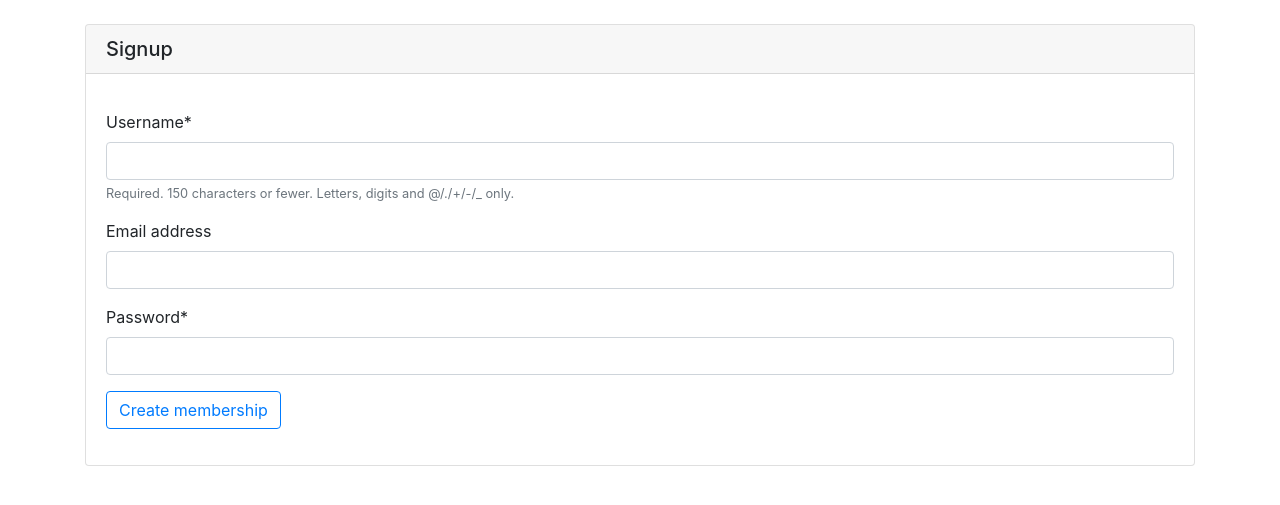
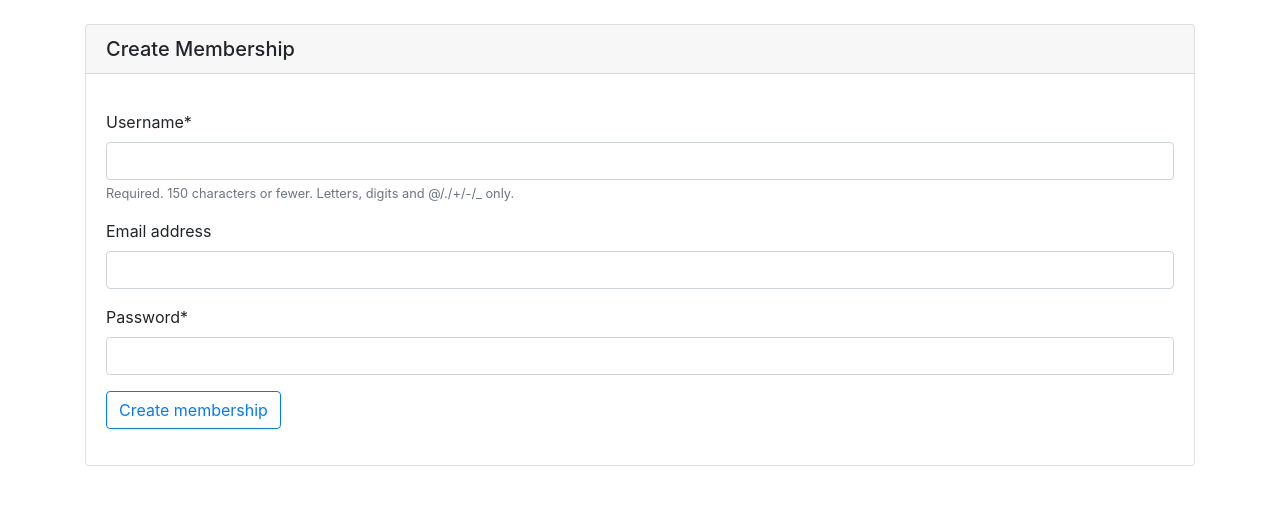
Before and after one commit to AliAldobyan/Library_project, a Django app: page /signup/ in a window 1280 px wide. Shown: the part 56-561 px from the top of the page. Run offline with Django 3.2, Linux system fonts and the light colour scheme; some libraries are stand-ins or nearby versions.

Commit message:
2. As a librarian, I can create library membership

```diff
--- a/library/templates/signup.html
+++ b/library/templates/signup.html
@@ -7,7 +7,7 @@
 
 <br>
 <div class="card">
-  <h5 class="card-header">Signup</h5>
+  <h5 class="card-header">Create Membership</h5>
   <div class="card-body">
     <p class="card-text">
         <form action="{% url 'signup' %}" method="POST">
```
